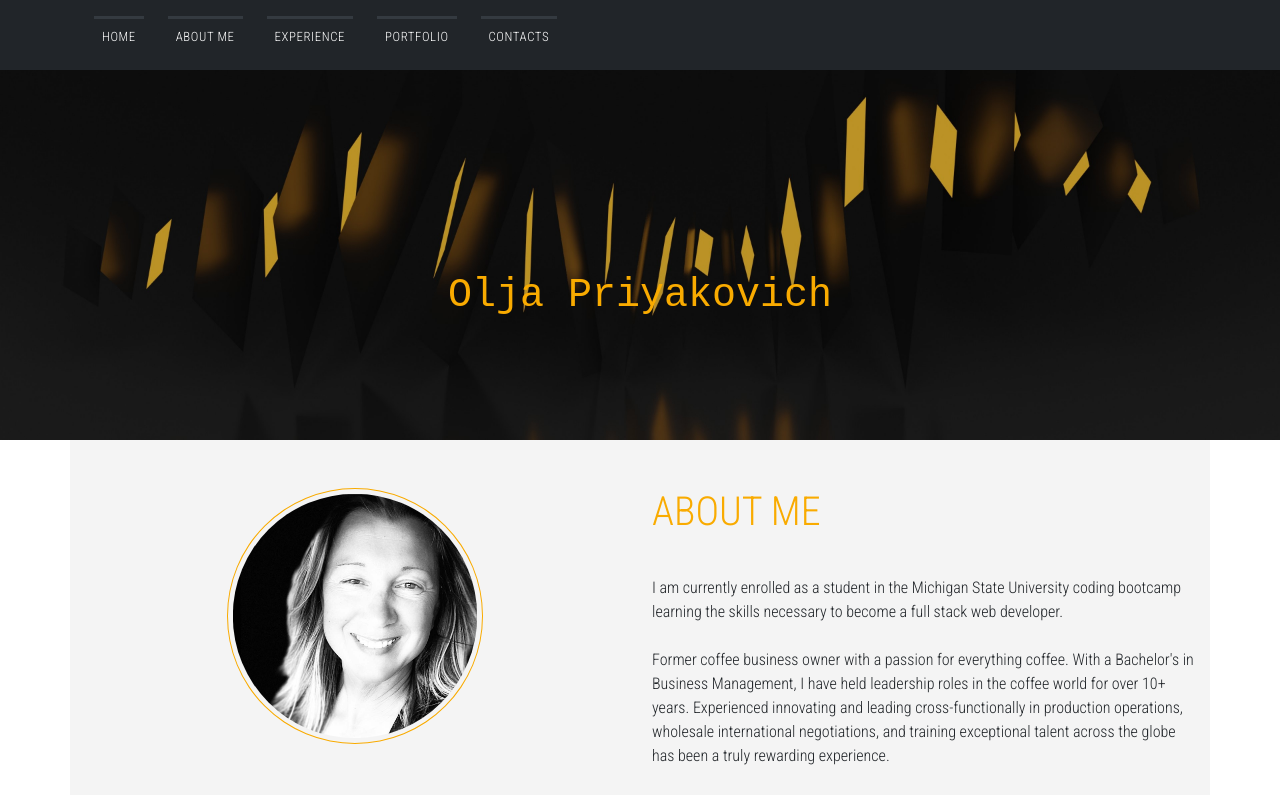
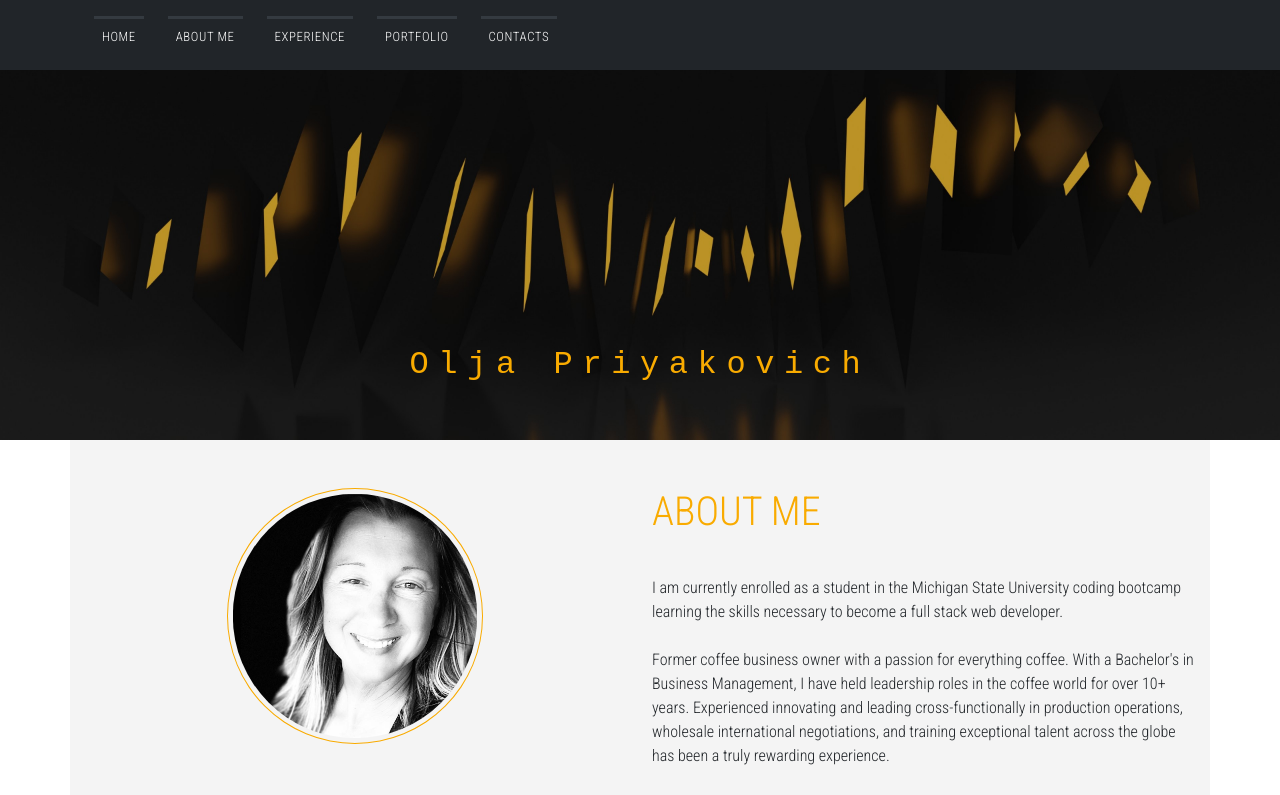
Before and after one commit to oljapriya/Portfolio, a React (Create React App) app: page / in a window 1280 px wide. Shown: the top 795 px of the page. Built offline with nearby package versions, Linux system fonts and the light colour scheme.

Commit message:
title change

```diff
--- a/src/App.css
+++ b/src/App.css
@@ -75,17 +75,19 @@ nav ul li {
   position: absolute;
   left: 0;
   right: 0;
-  bottom: 7rem;
+  bottom: 3rem;
   flex-direction: column;
   justify-content: center;
   align-items: center;
   text-align: center;
   font-family: monospace;
+  letter-spacing: .6rem;
 
 }
 
 .main-info h1 {
   color: var(--primary-orange);
+  font-size: 2rem;
 }
 
 .typed-text {
```
